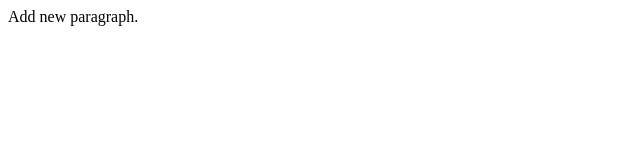
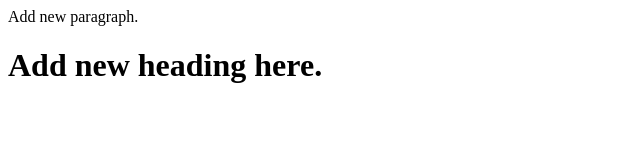
Before and after one commit to Deminent/Deminent-Demo, a plain HTML site: page index.html in a window 1280 px wide. Shown: the whole page, without its empty margins (0-640 px from the left). Drawn offline with Linux system fonts and the light colour scheme.

Commit message:
Add new heading

```diff
--- a/index.html
+++ b/index.html
@@ -1 +1,2 @@
 <p> Add new paragraph. </p>
+<h1> Add new heading here. </h1>
```
